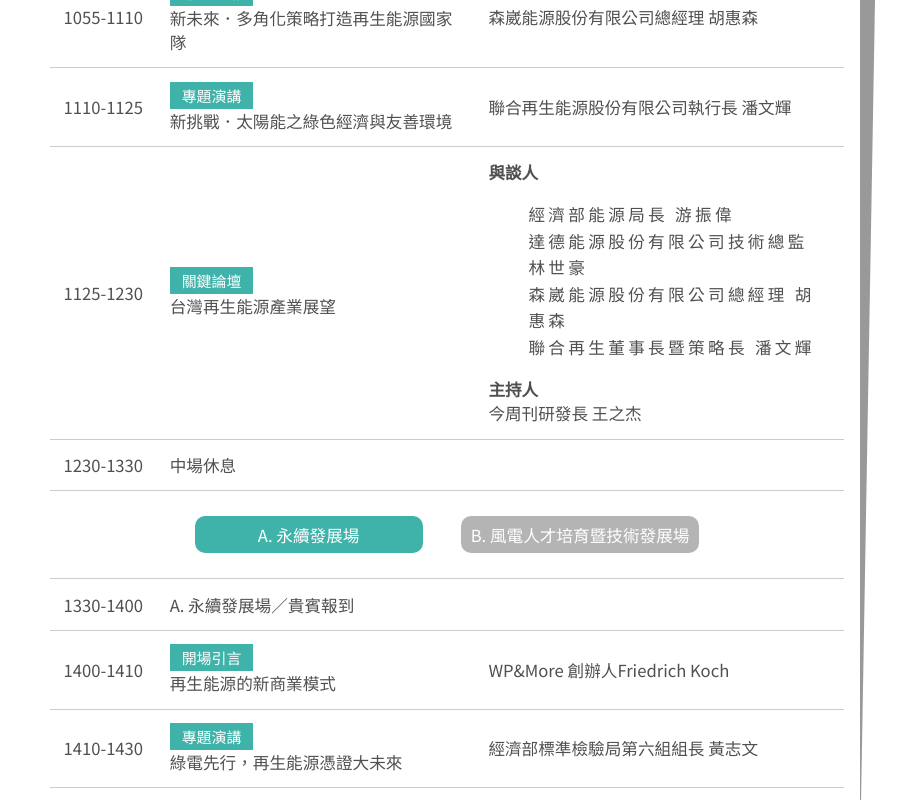
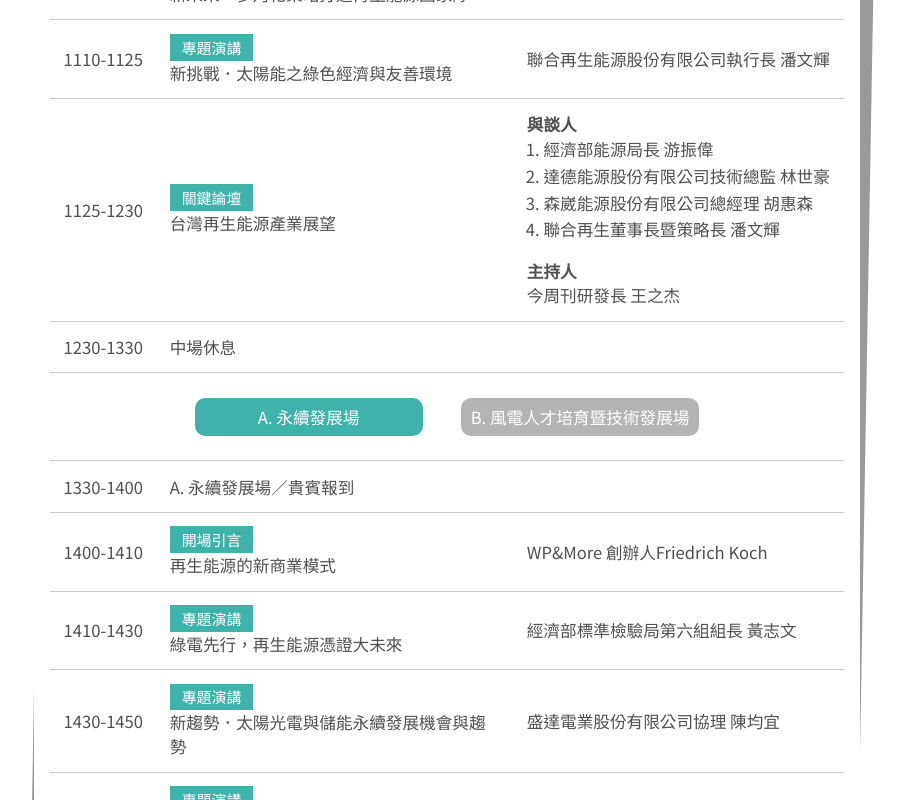
Before and after one commit to DinoHuang0310/newenergyforum2020, a Vue app: page / in a window 1280 px wide. Shown: the part 10300-11100 px from the top of the page, without its empty margins (193-1099 px from the left). Built offline with nearby package versions, Linux system fonts and the light colour scheme; a web font is replaced by a local one; what vue-js-modal would draw is missing.

Commit message:
style: 論壇議程table內部樣式更新

```diff
--- a/src/components/Agenda.vue
+++ b/src/components/Agenda.vue
@@ -103,6 +103,15 @@
   border-top: solid 1px #ccc;
   border-bottom: solid 1px #ccc;
 }
+.agenda-table ol {
+  margin-top: 0;
+  text-align: left;
+  padding-left: 1em;
+}
+.agenda-table ol li {
+  list-style: decimal;
+  letter-spacing: inherit;
+}
 .controller td label {
   display: inline-block;
   min-width: 30%;
@@ -153,6 +162,9 @@
 }
 
 @media screen and (min-width: 481px) {
+  .agenda-table thead th:nth-child(2) {
+    width: 45%;
+  }
   .agenda-table td,
   .agenda-table th {
     border-bottom: solid 1px #ccc;
```
